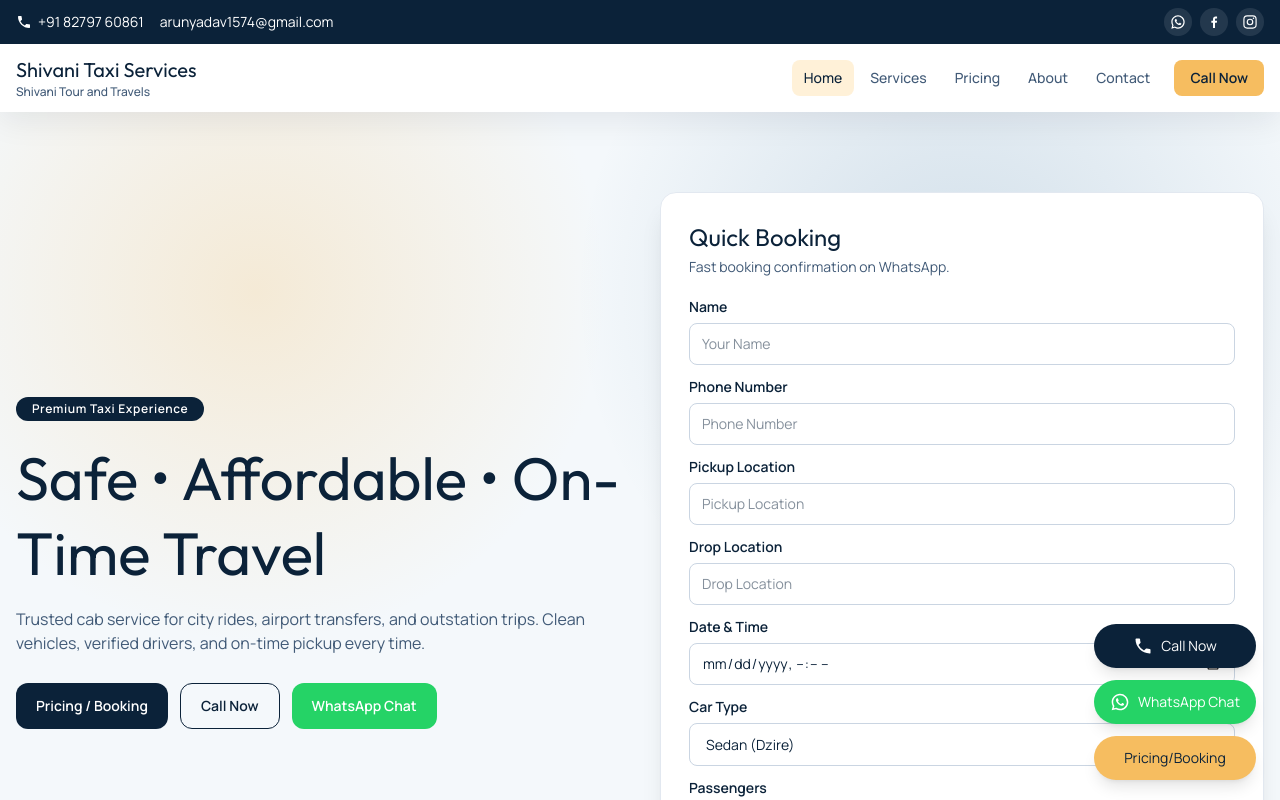
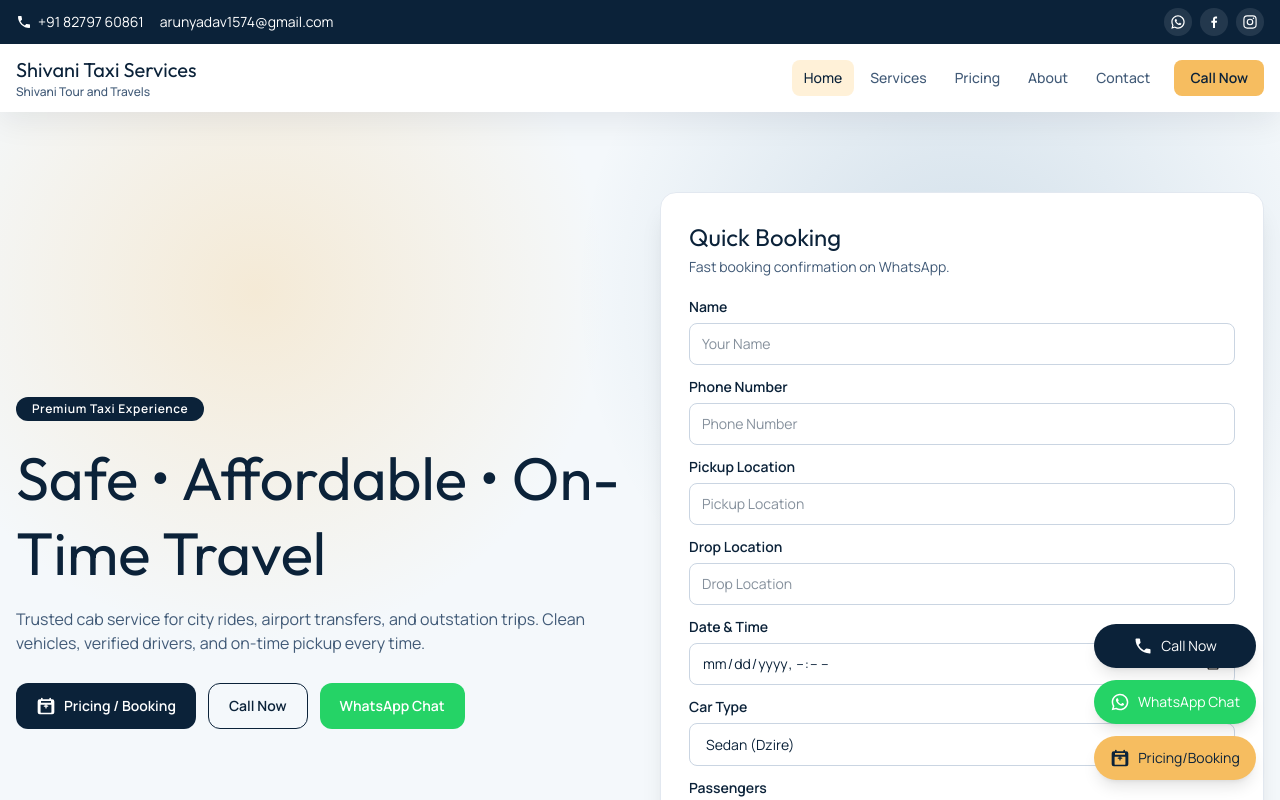
Before and after one commit to Agam0795/shivani-taxi-services, a React (Vite) app: page / in a window 1280 px wide. Shown: the top 800 px of the page. Built offline with nearby package versions, Linux system fonts and the light colour scheme; the HTML template or start-up script is replaced by a standard one.

Commit message:
Add booking icon to pricing CTA

```diff
--- a/src/components/FloatingButtons.jsx
+++ b/src/components/FloatingButtons.jsx
@@ -1,6 +1,6 @@
 import { Link } from 'react-router-dom';
 import { businessInfo, socialLinks } from '../data/siteData';
-import { PhoneIcon, WhatsAppIcon } from './SocialIcons';
+import { BookingIcon, PhoneIcon, WhatsAppIcon } from './SocialIcons';
 
 const defaultMessage = encodeURIComponent(
   'Hello Shivani Taxi Services, I want to book a cab. Please share availability and fare details.'
@@ -29,6 +29,7 @@ export default function FloatingButtons() {
         to="/pricing"
         className="group inline-flex h-12 w-12 items-center justify-center rounded-full bg-brand-gold p-0 text-brand-ink shadow-lg transition hover:scale-105 sm:h-auto sm:w-auto sm:gap-2 sm:px-4 sm:py-3 sm:text-sm"
       >
+        <BookingIcon className="h-5 w-5" />
         <span className="hidden sm:inline">Pricing/Booking</span>
       </Link>
     </div>
--- a/src/components/SocialIcons.jsx
+++ b/src/components/SocialIcons.jsx
@@ -37,3 +37,11 @@ export function InstagramIcon({ className = 'h-5 w-5' }) {
     </svg>
   );
 }
+
+export function BookingIcon({ className = 'h-5 w-5' }) {
+  return (
+    <svg viewBox="0 0 24 24" fill="currentColor" className={className} aria-hidden="true">
+      <path d="M7 2a1 1 0 0 1 1 1v1h8V3a1 1 0 1 1 2 0v1h1.5A2.5 2.5 0 0 1 22 6.5v13A2.5 2.5 0 0 1 19.5 22h-15A2.5 2.5 0 0 1 2 19.5v-13A2.5 2.5 0 0 1 4.5 4H6V3a1 1 0 0 1 1-1Zm11.5 8.5h-13v9a.5.5 0 0 0 .5.5h12a.5.5 0 0 0 .5-.5v-9ZM18 6H6v2h12V6Zm-6 3.5a.75.75 0 0 1 .75.75v1.25H14a.75.75 0 0 1 0 1.5h-1.25v1.25a.75.75 0 0 1-1.5 0V13H10a.75.75 0 0 1 0-1.5h1.25V10.25a.75.75 0 0 1 .75-.75Z" />
+    </svg>
+  );
+}
--- a/src/pages/Home.jsx
+++ b/src/pages/Home.jsx
@@ -7,6 +7,7 @@ import {
   vehicles,
 } from '../data/siteData';
 import { useState } from 'react';
+import { BookingIcon } from '../components/SocialIcons';
 
 function formatDateForWhatsApp(value) {
   if (!value) return '-';
@@ -76,7 +77,8 @@ Passengers: ${snapshot.passengers}`);
               pickup every time.
             </p>
             <div className="mt-7 flex flex-wrap gap-3">
-              <Link to="/pricing" className="btn-primary">
+              <Link to="/pricing" className="btn-primary inline-flex items-center gap-2">
+                <BookingIcon className="h-5 w-5" />
                 Pricing / Booking
               </Link>
               <a href={`tel:${businessInfo.phones[0]}`} className="btn-outline">
```
